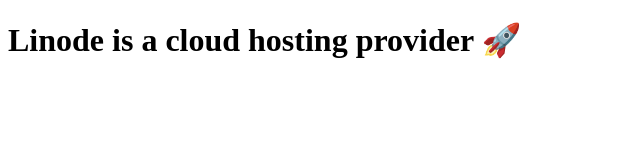
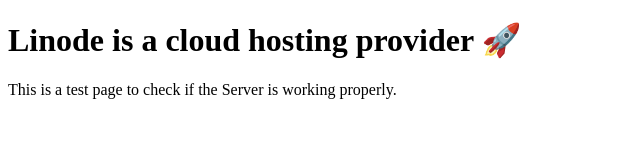
Before and after one commit to ibrahimsifat/express-cicd-linode, a website: page index.html in a window 1280 px wide. Shown: the whole page, without its empty margins (0-640 px from the left). Drawn offline with Linux system fonts and the light colour scheme.

Commit message:
updated:bash-shell2

```diff
--- a/index.html
+++ b/index.html
@@ -7,5 +7,6 @@
   </head>
   <body>
     <h1>Linode is a cloud hosting provider 🚀</h1>
+    <p>This is a test page to check if the Server is working properly.</p>
   </body>
 </html>
```
